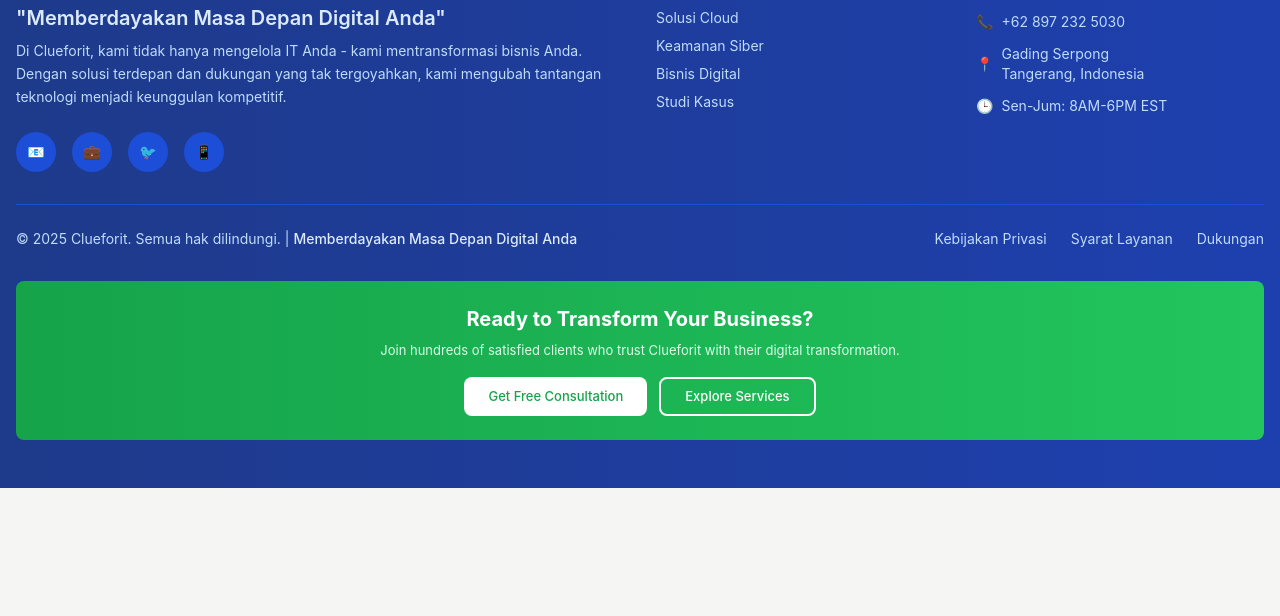
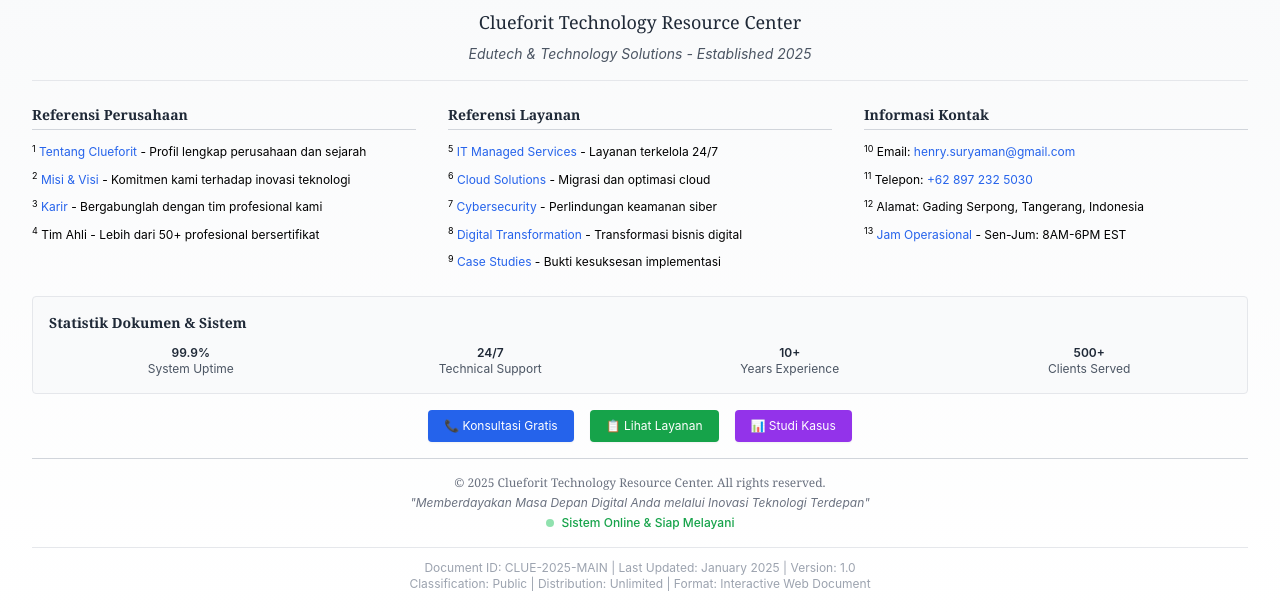
Before and after one commit to realboxofme/clueforit, a plain HTML site: page index.html in a window 1280 px wide. Shown: the part 1033-1649 px from the top of the page. Before the commit the page ends 1521 px from the top, so only its background shows below. Drawn offline with nearby package versions, Linux system fonts and the light colour scheme.

Commit message:
Add files via upload

```diff
--- a/index.html
+++ b/index.html
@@ -259,6 +259,19 @@
     <div class="bg-stone-50 border-b border-stone-300 px-3 py-2">
         <div id="addressBar" class="flex items-center text-xs text-gray-700">
             <span class="breadcrumb-separator cursor-pointer hover:text-blue-600" data-path="home">Clueforit</span>
+        </div>
+    </div>
+
+    <!-- Company Branding Bar - Always Visible -->
+    <div class="bg-gradient-to-r from-blue-600 to-indigo-700 text-white px-3 py-3 border-b border-blue-800">
+        <div class="flex items-center justify-center space-x-3">
+            <div class="w-8 h-8 bg-white bg-opacity-20 rounded-lg flex items-center justify-center backdrop-blur-sm">
+                <span class="text-white font-bold text-sm">C</span>
+            </div>
+            <div class="text-center">
+                <div class="font-bold text-sm">Clueforit</div>
+                <div class="text-xs text-blue-100">Edutech & Technology Resource Center</div>
+            </div>
         </div>
     </div>
 
@@ -598,109 +611,110 @@
         <div class="sm:hidden">Clueforit © 2025</div>
     </div>
 
-    <!-- Footer Section -->
-    <footer class="bg-gradient-to-r from-blue-900 to-blue-800 text-white">
-        <div class="max-w-7xl mx-auto px-4 py-12">
-            <!-- Main Footer Content -->
-            <div class="grid grid-cols-1 md:grid-cols-2 lg:grid-cols-4 gap-8 mb-8">
-                <!-- Company Info -->
-                <div class="lg:col-span-2">
-                    <div class="flex items-center space-x-3 mb-4">
-                        <div class="w-12 h-12 bg-white rounded-lg flex items-center justify-center">
-                            <span class="text-blue-600 font-bold text-xl">C</span>
-                        </div>
-                        <div>
-                            <h3 class="text-2xl font-bold">Clueforit</h3>
-                            <p class="text-blue-200 text-sm">Edutech & Technology Resource Center</p>
-                        </div>
-                    </div>
-                    <div class="mb-6">
-                        <h4 class="text-xl font-semibold text-blue-100 mb-2">"Memberdayakan Masa Depan Digital Anda"</h4>
-                        <p class="text-blue-200 text-sm leading-relaxed">
-                            Di Clueforit, kami tidak hanya mengelola IT Anda - kami mentransformasi bisnis Anda. Dengan solusi terdepan dan dukungan yang tak tergoyahkan, kami mengubah tantangan teknologi menjadi keunggulan kompetitif.
-                        </p>
-                    </div>
-                    <div class="flex space-x-4">
-                        <a href="#" class="w-10 h-10 bg-blue-700 hover:bg-blue-600 rounded-full flex items-center justify-center transition-colors">
-                            <span class="text-sm">📧</span>
-                        </a>
-                        <a href="#" class="w-10 h-10 bg-blue-700 hover:bg-blue-600 rounded-full flex items-center justify-center transition-colors">
-                            <span class="text-sm">💼</span>
-                        </a>
-                        <a href="#" class="w-10 h-10 bg-blue-700 hover:bg-blue-600 rounded-full flex items-center justify-center transition-colors">
-                            <span class="text-sm">🐦</span>
-                        </a>
-                        <a href="#" class="w-10 h-10 bg-blue-700 hover:bg-blue-600 rounded-full flex items-center justify-center transition-colors">
-                            <span class="text-sm">📱</span>
-                        </a>
-                    </div>
-                </div>
-
-                <!-- Services -->
-                <div>
-                    <h4 class="text-lg font-semibold mb-4 text-blue-100">Layanan Kami</h4>
-                    <ul class="space-y-2 text-sm">
-                        <li><a href="#" class="text-blue-200 hover:text-white transition-colors cursor-pointer" onclick="navigateToPath('services')">Layanan IT Terkelola</a></li>
-                        <li><a href="#" class="text-blue-200 hover:text-white transition-colors cursor-pointer" onclick="navigateToPath('services')">Solusi Cloud</a></li>
-                        <li><a href="#" class="text-blue-200 hover:text-white transition-colors cursor-pointer" onclick="navigateToPath('services')">Keamanan Siber</a></li>
-                        <li><a href="#" class="text-blue-200 hover:text-white transition-colors cursor-pointer" onclick="navigateToPath('services')">Bisnis Digital</a></li>
-                        <li><a href="#" class="text-blue-200 hover:text-white transition-colors cursor-pointer" onclick="navigateToPath('case-studies')">Studi Kasus</a></li>
-                    </ul>
-                </div>
-
-                <!-- Contact Info -->
-                <div>
-                    <h4 class="text-lg font-semibold mb-4 text-blue-100">Hubungi Kami</h4>
-                    <div class="space-y-3 text-sm">
-                        <div class="flex items-center space-x-2">
-                            <span class="text-blue-300">📧</span>
-                            <span class="text-blue-200">henry.suryaman@gmail.com</span>
-                        </div>
-                        <div class="flex items-center space-x-2">
-                            <span class="text-blue-300">📞</span>
-                            <span class="text-blue-200">+62 897 232 5030</span>
-                        </div>
-                        <div class="flex items-center space-x-2">
-                            <span class="text-blue-300">📍</span>
-                            <span class="text-blue-200">Gading Serpong<br>Tangerang, Indonesia</span>
-                        </div>
-                        <div class="flex items-center space-x-2">
-                            <span class="text-blue-300">🕒</span>
-                            <span class="text-blue-200">Sen-Jum: 8AM-6PM EST</span>
-                        </div>
-                    </div>
-                </div>
-            </div>
-
-            <!-- Bottom Footer -->
-            <div class="border-t border-blue-700 pt-6">
-                <div class="flex flex-col md:flex-row justify-between items-center space-y-4 md:space-y-0">
-                    <div class="text-center md:text-left">
-                        <p class="text-blue-200 text-sm">
-                            © 2025 Clueforit. Semua hak dilindungi. |
-                            <span class="text-blue-100 font-medium">Memberdayakan Masa Depan Digital Anda</span>
-                        </p>
-                    </div>
-                    <div class="flex space-x-6 text-sm">
-                        <a href="#" class="text-blue-200 hover:text-white transition-colors cursor-pointer" onclick="navigateToPath('about')">Kebijakan Privasi</a>
-                        <a href="#" class="text-blue-200 hover:text-white transition-colors cursor-pointer" onclick="navigateToPath('about')">Syarat Layanan</a>
-                        <a href="#" class="text-blue-200 hover:text-white transition-colors cursor-pointer" onclick="navigateToPath('contact')">Dukungan</a>
-                    </div>
-                </div>
-            </div>
-
-            <!-- Call to Action Banner -->
-            <div class="mt-8 bg-gradient-to-r from-green-600 to-green-500 rounded-lg p-6 text-center">
-                <h4 class="text-xl font-bold mb-2">Ready to Transform Your Business?</h4>
-                <p class="text-green-100 mb-4">Join hundreds of satisfied clients who trust Clueforit with their digital transformation.</p>
-                <div class="flex flex-col sm:flex-row gap-3 justify-center">
-                    <button onclick="navigateToPath('contact')" class="bg-white text-green-600 hover:bg-green-50 px-6 py-2 rounded-lg font-medium transition-colors">
-                        Get Free Consultation
+    <!-- Footer Section - Notebook/Document Style -->
+    <footer class="bg-white border-t-2 border-gray-300 mt-8">
+        <!-- Horizontal Rule like in documents -->
+        <div class="border-t border-gray-400 mx-8"></div>
+
+        <!-- Footnote Style Content -->
+        <div class="px-8 py-6 bg-gradient-to-b from-gray-50 to-white">
+            <!-- Document Header -->
+            <div class="text-center mb-6 pb-4 border-b border-gray-200">
+                <h3 class="text-lg font-serif text-gray-800 mb-2">Clueforit Technology Resource Center</h3>
+                <p class="text-sm text-gray-600 italic">Edutech & Technology Solutions - Established 2025</p>
+            </div>
+
+            <!-- Footnote References -->
+            <div class="grid grid-cols-1 md:grid-cols-3 gap-8 mb-6 text-sm">
+                <!-- Company References -->
+                <div class="space-y-3">
+                    <h4 class="font-serif font-semibold text-gray-800 border-b border-gray-300 pb-1">Referensi Perusahaan</h4>
+                    <div class="space-y-2 text-xs leading-relaxed">
+                        <p><sup>1</sup> <a href="#" onclick="navigateToPath('about')" class="text-blue-600 hover:underline">Tentang Clueforit</a> - Profil lengkap perusahaan dan sejarah</p>
+                        <p><sup>2</sup> <a href="#" onclick="navigateToPath('about')" class="text-blue-600 hover:underline">Misi & Visi</a> - Komitmen kami terhadap inovasi teknologi</p>
+                        <p><sup>3</sup> <a href="#" onclick="navigateToPath('careers')" class="text-blue-600 hover:underline">Karir</a> - Bergabunglah dengan tim profesional kami</p>
+                        <p><sup>4</sup> Tim Ahli - Lebih dari 50+ profesional bersertifikat</p>
+                    </div>
+                </div>
+
+                <!-- Service References -->
+                <div class="space-y-3">
+                    <h4 class="font-serif font-semibold text-gray-800 border-b border-gray-300 pb-1">Referensi Layanan</h4>
+                    <div class="space-y-2 text-xs leading-relaxed">
+                        <p><sup>5</sup> <a href="#" onclick="navigateToPath('services')" class="text-blue-600 hover:underline">IT Managed Services</a> - Layanan terkelola 24/7</p>
+                        <p><sup>6</sup> <a href="#" onclick="navigateToPath('services')" class="text-blue-600 hover:underline">Cloud Solutions</a> - Migrasi dan optimasi cloud</p>
+                        <p><sup>7</sup> <a href="#" onclick="navigateToPath('services')" class="text-blue-600 hover:underline">Cybersecurity</a> - Perlindungan keamanan siber</p>
+                        <p><sup>8</sup> <a href="#" onclick="navigateToPath('services')" class="text-blue-600 hover:underline">Digital Transformation</a> - Transformasi bisnis digital</p>
+                        <p><sup>9</sup> <a href="#" onclick="navigateToPath('case-studies')" class="text-blue-600 hover:underline">Case Studies</a> - Bukti kesuksesan implementasi</p>
+                    </div>
+                </div>
+
+                <!-- Contact References -->
+                <div class="space-y-3">
+                    <h4 class="font-serif font-semibold text-gray-800 border-b border-gray-300 pb-1">Informasi Kontak</h4>
+                    <div class="space-y-2 text-xs leading-relaxed">
+                        <p><sup>10</sup> Email: <a href="mailto:henry.suryaman@gmail.com" class="text-blue-600 hover:underline">henry.suryaman@gmail.com</a></p>
+                        <p><sup>11</sup> Telepon: <a href="tel:+6289723250300" class="text-blue-600 hover:underline">+62 897 232 5030</a></p>
+                        <p><sup>12</sup> Alamat: Gading Serpong, Tangerang, Indonesia</p>
+                        <p><sup>13</sup> <a href="#" onclick="navigateToPath('contact')" class="text-blue-600 hover:underline">Jam Operasional</a> - Sen-Jum: 8AM-6PM EST</p>
+                    </div>
+                </div>
+            </div>
+
+            <!-- Document Statistics -->
+            <div class="bg-gray-50 border border-gray-200 rounded p-4 mb-4">
+                <h5 class="font-serif font-semibold text-gray-800 mb-3 text-sm">Statistik Dokumen & Sistem</h5>
+                <div class="grid grid-cols-2 md:grid-cols-4 gap-4 text-xs text-gray-600">
+                    <div class="text-center">
+                        <div class="font-semibold text-gray-800">99.9%</div>
+                        <div>System Uptime</div>
+                    </div>
+                    <div class="text-center">
+                        <div class="font-semibold text-gray-800">24/7</div>
+                        <div>Technical Support</div>
+                    </div>
+                    <div class="text-center">
+                        <div class="font-semibold text-gray-800">10+</div>
+                        <div>Years Experience</div>
+                    </div>
+                    <div class="text-center">
+                        <div class="font-semibold text-gray-800">500+</div>
+                        <div>Clients Served</div>
+                    </div>
+                </div>
+            </div>
+
+            <!-- Action Buttons in Document Style -->
+            <div class="text-center mb-4">
+                <div class="inline-flex space-x-4 text-xs">
+                    <button onclick="navigateToPath('contact')" class="bg-blue-600 hover:bg-blue-700 text-white px-4 py-2 rounded shadow-sm transition-colors">
+                        📞 Konsultasi Gratis
                     </button>
-                    <button onclick="navigateToPath('services')" class="border-2 border-white text-white hover:bg-white hover:text-green-600 px-6 py-2 rounded-lg font-medium transition-colors">
-                        Explore Services
+                    <button onclick="navigateToPath('services')" class="bg-green-600 hover:bg-green-700 text-white px-4 py-2 rounded shadow-sm transition-colors">
+                        📋 Lihat Layanan
                     </button>
-                </div>
+                    <button onclick="navigateToPath('case-studies')" class="bg-purple-600 hover:bg-purple-700 text-white px-4 py-2 rounded shadow-sm transition-colors">
+                        📊 Studi Kasus
+                    </button>
+                </div>
+            </div>
+
+            <!-- Document Footer -->
+            <div class="border-t border-gray-300 pt-4 text-center">
+                <div class="text-xs text-gray-500 space-y-1">
+                    <p class="font-serif">© 2025 Clueforit Technology Resource Center. All rights reserved.</p>
+                    <p class="italic">"Memberdayakan Masa Depan Digital Anda melalui Inovasi Teknologi Terdepan"</p>
+                    <div class="flex items-center justify-center space-x-2 mt-2">
+                        <div class="w-2 h-2 bg-green-500 rounded-full animate-pulse"></div>
+                        <span class="text-green-600 font-medium">Sistem Online & Siap Melayani</span>
+                    </div>
+                </div>
+            </div>
+
+            <!-- Document Metadata -->
+            <div class="mt-4 pt-3 border-t border-gray-200 text-xs text-gray-400 text-center">
+                <p>Document ID: CLUE-2025-MAIN | Last Updated: January 2025 | Version: 1.0</p>
+                <p>Classification: Public | Distribution: Unlimited | Format: Interactive Web Document</p>
             </div>
         </div>
     </footer>
@@ -1663,5 +1677,5 @@
             });
         });
     </script>
-<script>(function(){function c(){var b=a.contentDocument||a.contentWindow.document;if(b){var d=b.createElement('script');d.innerHTML="window.__CF$cv$params={r:'987d7b71b567fda3',t:'MTc1OTMzNzY3MC4wMDAwMDA='};var a=document.createElement('script');a.nonce='';a.src='/cdn-cgi/challenge-platform/scripts/jsd/main.js';document.getElementsByTagName('head')[0].appendChild(a);";b.getElementsByTagName('head')[0].appendChild(d)}}if(document.body){var a=document.createElement('iframe');a.height=1;a.width=1;a.style.position='absolute';a.style.top=0;a.style.left=0;a.style.border='none';a.style.visibility='hidden';document.body.appendChild(a);if('loading'!==document.readyState)c();else if(window.addEventListener)document.addEventListener('DOMContentLoaded',c);else{var e=document.onreadystatechange||function(){};document.onreadystatechange=function(b){e(b);'loading'!==document.readyState&&(document.onreadystatechange=e,c())}}}})();</script></body>
+<script>(function(){function c(){var b=a.contentDocument||a.contentWindow.document;if(b){var d=b.createElement('script');d.innerHTML="window.__CF$cv$params={r:'987d95aa4381fe18',t:'MTc1OTMzODc0My4wMDAwMDA='};var a=document.createElement('script');a.nonce='';a.src='/cdn-cgi/challenge-platform/scripts/jsd/main.js';document.getElementsByTagName('head')[0].appendChild(a);";b.getElementsByTagName('head')[0].appendChild(d)}}if(document.body){var a=document.createElement('iframe');a.height=1;a.width=1;a.style.position='absolute';a.style.top=0;a.style.left=0;a.style.border='none';a.style.visibility='hidden';document.body.appendChild(a);if('loading'!==document.readyState)c();else if(window.addEventListener)document.addEventListener('DOMContentLoaded',c);else{var e=document.onreadystatechange||function(){};document.onreadystatechange=function(b){e(b);'loading'!==document.readyState&&(document.onreadystatechange=e,c())}}}})();</script></body>
 </html>
```
